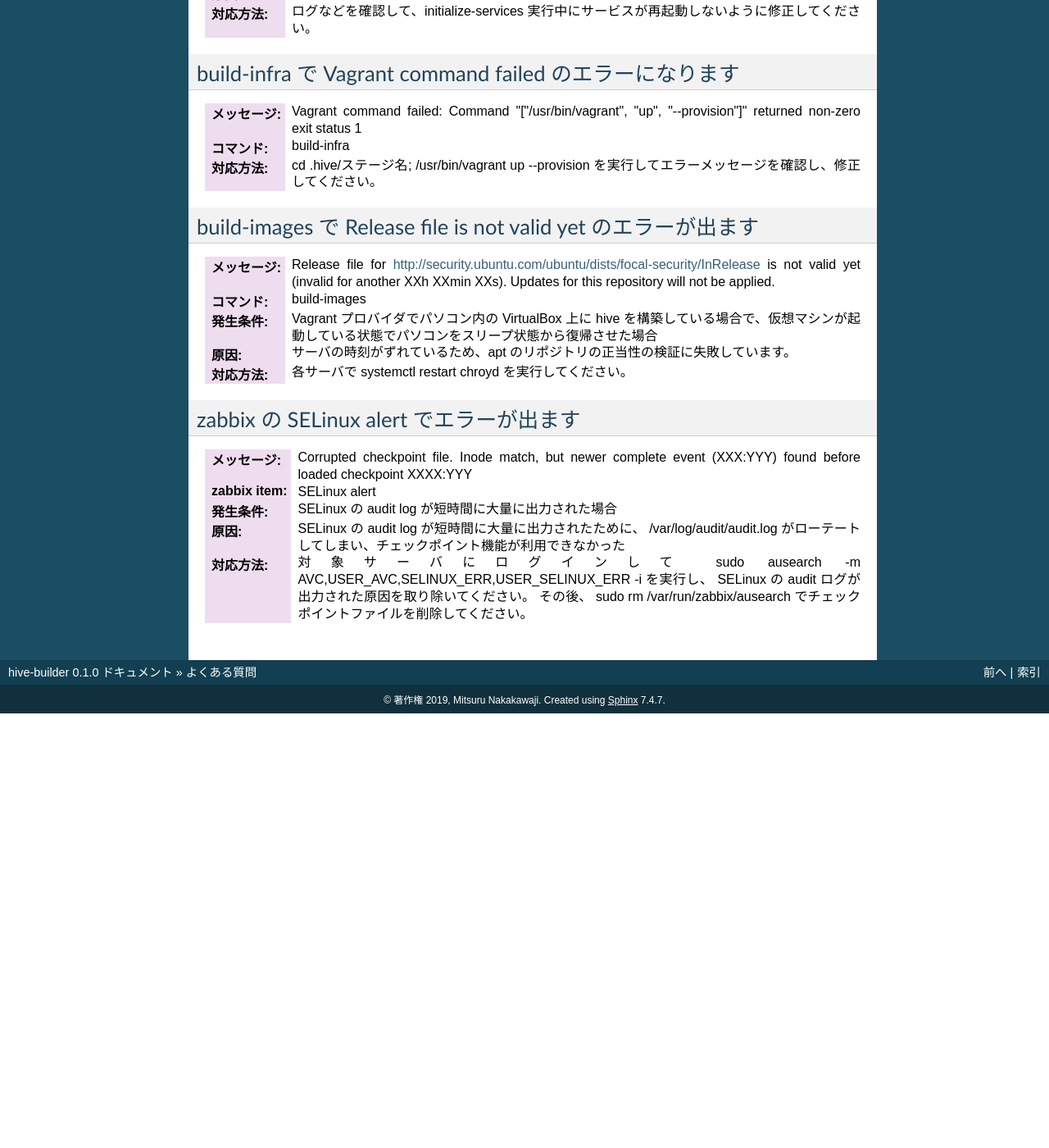
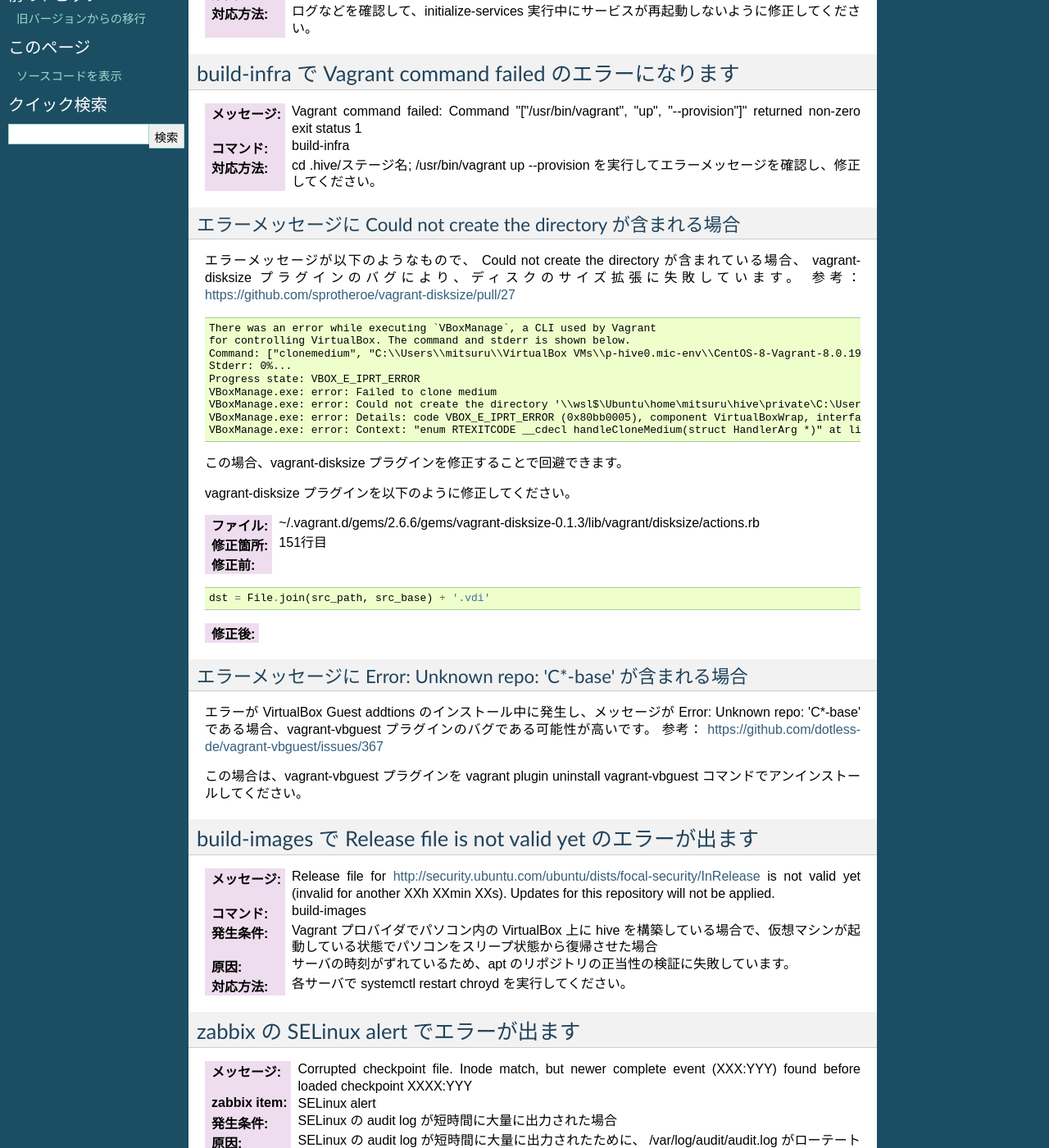
Before and after one commit to procube-open/hive-builder, a Sphinx documentation site: the page built from docs/faq.rst, in a window 1280 px wide and 1400 px high, scrolled down 815 px. Shown: the whole window at 82% size. Built offline with Sphinx 7.4.7, drawn with Linux system fonts in a browser that asks for light colours; pages that are not in the unit, such as notebooks, are missing from menus; before the commit the page ends 1685 px from its top, so only the background shows below that; some of the changed text lies outside the part shown.

Commit message:
add faq for vagrant on wsl avoid error on AWS when hive_yum_url is specified add chrony for minimal install display volume name at drbe-resource task

```diff
--- a/docs/faq.rst
+++ b/docs/faq.rst
@@ -36,6 +36,49 @@ build-infra で Vagrant command failed のエラーになります
 :コマンド: build-infra
 :対応方法: cd .hive/ステージ名; /usr/bin/vagrant up --provision を実行してエラーメッセージを確認し、修正してください。
 
+エラーメッセージに Could not create the directory が含まれる場合
+^^^^^^^^^^^^^^^^^^^^^^^^^^^^^^^^^^^^^^^^^^^^^^^^^^^^^^^^^^^^^^^^^
+
+エラーメッセージが以下のようなもので、 Could not create the directory が含まれている場合、 vagrant-disksize プラグインのバグにより、ディスクのサイズ拡張に失敗しています。
+参考： https://github.com/sprotheroe/vagrant-disksize/pull/27
+
+::
+
+
+    There was an error while executing `VBoxManage`, a CLI used by Vagrant
+    for controlling VirtualBox. The command and stderr is shown below.
+    Command: ["clonemedium", "C:\\Users\\mitsuru\\VirtualBox VMs\\p-hive0.mic-env\\CentOS-8-Vagrant-8.0.1905-1.x86_64.vmdk", "./C:\\Users\\mitsuru\\VirtualBox VMs\\p-hive0.mic-env\\CentOS-8-Vagrant-8.0.1905-1.x86_64.vdi", "--format", "VDI"]
+    Stderr: 0%...
+    Progress state: VBOX_E_IPRT_ERROR
+    VBoxManage.exe: error: Failed to clone medium
+    VBoxManage.exe: error: Could not create the directory '\\wsl$\Ubuntu\home\mitsuru\hive\private\C:\Users\mitsuru\VirtualBox VMs\p-hive0.mic-env' (VERR_INVALID_NAME)
+    VBoxManage.exe: error: Details: code VBOX_E_IPRT_ERROR (0x80bb0005), component VirtualBoxWrap, interface IVirtualBox
+    VBoxManage.exe: error: Context: "enum RTEXITCODE __cdecl handleCloneMedium(struct HandlerArg *)" at line 1071 of file VBoxManageDisk.cpp
+
+この場合、vagrant-disksize プラグインを修正することで回避できます。
+
+vagrant-disksize プラグインを以下のように修正してください。
+
+:ファイル: ~/.vagrant.d/gems/2.6.6/gems/vagrant-disksize-0.1.3/lib/vagrant/disksize/actions.rb
+:修正箇所: 151行目
+:修正前:
+
+::
+
+
+    dst = File.join(src_path, src_base) + '.vdi'
+
+:修正後:
+
+エラーメッセージに Error: Unknown repo: 'C*-base' が含まれる場合
+^^^^^^^^^^^^^^^^^^^^^^^^^^^^^^^^^^^^^^^^^^^^^^^^^^^^^^^^^^^^^^^^^
+
+エラーが VirtualBox Guest addtions のインストール中に発生し、メッセージが Error: Unknown repo: 'C*-base' である場合、vagrant-vbguest プラグインのバグである可能性が高いです。
+参考： https://github.com/dotless-de/vagrant-vbguest/issues/367
+
+この場合は、vagrant-vbguest プラグインを vagrant plugin uninstall vagrant-vbguest コマンドでアンインストールしてください。
+
+
 build-images で Release file is not valid yet のエラーが出ます
 -------------------------------------------------------------------------------
 :メッセージ: Release file for http://security.ubuntu.com/ubuntu/dists/focal-security/InRelease is not valid yet (invalid for another XXh XXmin XXs). Updates for this repository will not be applied.
@@ -52,3 +95,20 @@ zabbix の SELinux alert でエラーが出ます
 :原因: SELinux の audit log が短時間に大量に出力されたために、 /var/log/audit/audit.log がローテートしてしまい、チェックポイント機能が利用できなかった
 :対応方法: 対象サーバにログインして sudo  ausearch -m AVC,USER_AVC,SELINUX_ERR,USER_SELINUX_ERR -i を実行し、 SELinux の audit ログが出力された原因を取り除いてください。
            その後、 sudo rm /var/run/zabbix/ausearch でチェックポイントファイルを削除してください。
+
+deploy-services で renaming services is not supported のエラーが出ます
+-------------------------------------------------------------------------------
+:メッセージ:
+
+::
+
+
+    An exception occurred during task execution. To see the full traceback, use -vvv. The error was: docker.errors.APIError: 501 Server Error: Not Implemented ("rpc error: code = Unimplemented desc = renaming services is not supported")
+    failed: [s-hive0.hive名] (item=サービス名) => changed=false
+      ansible_loop_var: item
+      item: サービス名
+    msg: 'An unexpected docker error occurred: 501 Server Error: Not Implemented ("rpc error: code = Unimplemented desc = renaming services is not supported")'
+
+:発生条件: 不明
+:原因: 不明
+:対応方法: hive ssh -t ステージプリフィクスhive0.hive名 でログインして、 docker service rm サービス名 を実行後に hive deploy-services を再実行してください。
```
Also changed, not shown: 2 other files.
